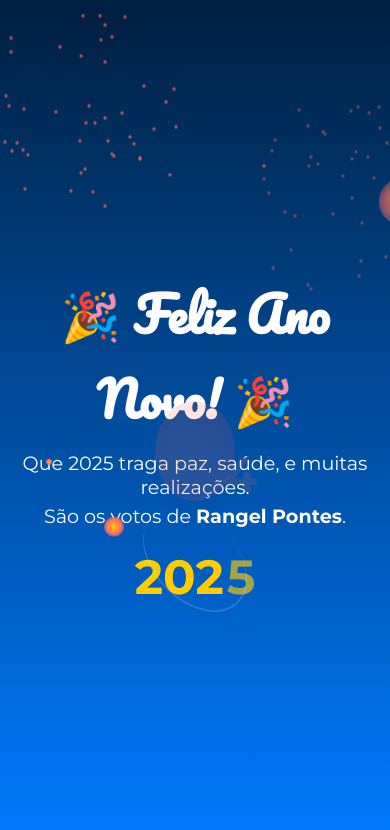
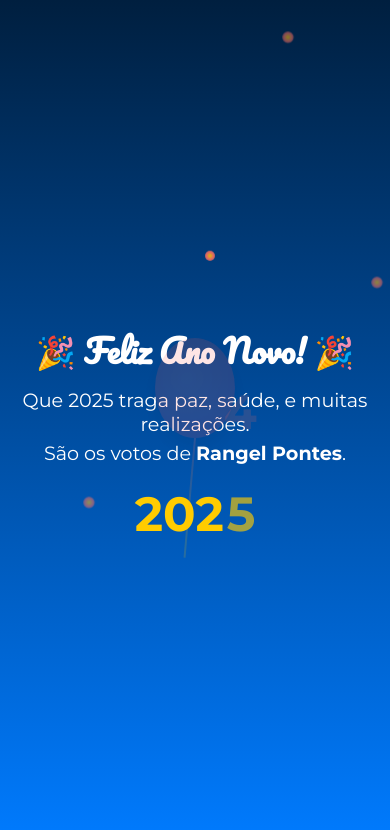
Before and after one commit to mourapontes/Cart-o_Ano_Novo, a plain HTML site: page index.html in a window 390 px wide. Drawn offline with Linux system fonts and the light colour scheme.

Commit message:
style.css

```diff
--- a/style.css
+++ b/style.css
@@ -37,7 +37,6 @@ body {
     display: flex;
     justify-content: center;
     align-items: center;
-    font-family: 'Montserrat', sans-serif;
     font-size: 4rem;
     font-weight: bold;
     margin-top: 20px;
@@ -50,13 +49,12 @@ body {
 }
 
 .ano .troca {
-    position: relative;
     color: #ff6f61;
     animation: sobe-balao 6s ease-in-out forwards;
 }
 
 .ano .fixo {
-    margin-left: -30px; /* Aproxima o número */
+    margin-left: -30px;
     opacity: 0;
     animation: aparece-5 6s ease-in-out forwards;
     color: #ffcc00;
@@ -75,22 +73,50 @@ body {
     animation: sobe-balao 6s ease-in-out forwards;
 }
 
-.ano .balao:after {
+/* Cordão do balão */
+.cordao {
+    position: absolute;
+    width: 3px;
+    height: 120px;
+    background: linear-gradient(to bottom, #ff6f61 10%, #ffcc00 90%);
+    top: 100%;
+    left: 50%;
+    transform: translateX(-50%);
+}
+
+/* Fogos */
+.fogos {
+    position: absolute;
+    top: 0;
+    left: 0;
+    width: 100%;
+    height: 100%;
+    overflow: hidden;
+    pointer-events: none;
+}
+
+.explosao {
+    position: absolute;
+    bottom: 0;
+    left: 50%;
+    width: 10px;
+    height: 10px;
+    background: transparent;
+    border-radius: 50%;
+    animation: explodir 3s ease-in-out infinite;
+}
+
+.explosao:before {
     content: '';
     position: absolute;
-    bottom: -120px;
-    left: 50%;
-    width: 80px;
-    height: 120px;
-    background: transparent;
+    width: 20px;
+    height: 20px;
+    background: radial-gradient(circle, #ffcc00, #ff6f61, transparent);
     border-radius: 50%;
-    border: 2px solid #fff;
-    border-top: none;
-    border-right: none;
-    transform: translateX(-50%) rotate(-45deg);
+    animation: expandir 1s ease-in-out infinite;
 }
 
-/* Animações do ano */
+/* Animações */
 @keyframes sobe-balao {
     0% {
         transform: translateY(100%);
@@ -118,67 +144,6 @@ body {
     }
 }
 
-/* Fogos */
-.fogos {
-    position: absolute;
-    top: 0;
-    left: 0;
-    width: 100%;
-    height: 100%;
-    overflow: hidden;
-    pointer-events: none;
-}
-
-.explosao {
-    position: absolute;
-    bottom: 0;
-    left: 50%;
-    width: 10px;
-    height: 10px;
-    background: transparent;
-    border-radius: 50%;
-    animation: explodir 3s ease-in-out infinite;
-}
-
-.explosao:nth-child(1) {
-    animation-delay: 0.3s;
-    left: 30%;
-}
-
-.explosao:nth-child(2) {
-    animation-delay: 0.6s;
-    left: 50%;
-}
-
-.explosao:nth-child(3) {
-    animation-delay: 0.9s;
-    left: 70%;
-}
-
-/* Cores das explosões */
-.explosao:before, .explosao:after {
-    content: '';
-    position: absolute;
-    width: 20px;
-    height: 20px;
-    background: radial-gradient(circle, #ffcc00, #ff6f61, transparent);
-    border-radius: 50%;
-    animation: expandir 1s ease-in-out infinite;
-}
-
-.explosao:before {
-    top: -30px;
-    left: -30px;
-    animation-delay: 0.2s;
-}
-
-.explosao:after {
-    top: 30px;
-    left: 30px;
-    animation-delay: 0.4s;
-}
-
-/* Animações dos fogos */
 @keyframes explodir {
     0% {
         transform: translateY(0);
@@ -211,7 +176,7 @@ body {
 
 /* Responsividade */
 @media (max-width: 768px) {
-    .mensagem h3 {
+    .mensagem h1 {
         font-size: 2rem;
     }
 
@@ -223,88 +188,58 @@ body {
         font-size: 3rem;
     }
 }
-/* CSS para fogos de artifício */
-
-.fogos {
+.ano .balao {
+    width: 80px;
+    height: 100px;
+    background: radial-gradient(circle at 40% 40%, #ff6f61, #e63946);
+    border-radius: 50%;
     position: absolute;
-    top: 0;
-    left: 0;
-    width: 100%;
-    height: 100%;
-    overflow: hidden;
-    pointer-events: none;
+    top: 50%;
+    left: calc(50% - 40px);
+    box-shadow: 0px 10px 15px rgba(0, 0, 0, 0.3);
+    transform: translateY(100%);
+    animation: sobe-balao 6s ease-in-out forwards;
 }
 
-.explosao {
+/* Cordão do balão */
+.ano .balao::before {
+    content: '';
     position: absolute;
-    bottom: 0;
+    width: 2px;
+    height: 120px;
+    background: linear-gradient(to bottom, #ff6f61 10%, #ffcc00 90%);
+    top: 100%;
     left: 50%;
-    width: 10px;
-    height: 10px;
-    background: transparent;
-    border-radius: 50%;
-    animation: explodir 2s ease-in-out forwards;
+    transform: translateX(-50%);
+    transform-origin: top center;
+    animation: sway 2s ease-in-out infinite;
 }
 
-.explosao:before {
-    content: '';
-    position: absolute;
-    width: 10px;
-    height: 10px;
-    background: radial-gradient(circle, #ffcc00, #ff6f61, transparent);
-    border-radius: 50%;
-    animation: expandir 1s ease-in-out forwards;
+/* Animação de balanço do cordão */
+@keyframes sway {
+    0% {
+        transform: translateX(-50%) rotate(-5deg);
+    }
+    50% {
+        transform: translateX(-50%) rotate(5deg);
+    }
+    100% {
+        transform: translateX(-50%) rotate(-5deg);
+    }
 }
 
-/* Faíscas após explosão */
-.faísca {
-    position: absolute;
-    width: 4px;
-    height: 4px;
-    background: radial-gradient(circle, #ff6f61, transparent);
-    border-radius: 50%;
-    animation: cair 3s linear forwards;
-    opacity: 0;
-}
-
-/* Animações */
-@keyframes explodir {
+/* Animação de subida do balão */
+@keyframes sobe-balao {
     0% {
-        transform: translateY(0);
-        opacity: 1;
+        transform: translateY(100%);
+        opacity: 0;
     }
-    50% {
-        transform: translateY(-50vh);
+    40% {
+        transform: translateY(-50%);
         opacity: 1;
     }
     100% {
-        transform: translateY(-100vh);
+        transform: translateY(-200%);
         opacity: 0;
     }
 }
-
-@keyframes expandir {
-    0% {
-        opacity: 1;
-        transform: scale(0.5);
-    }
-    50% {
-        opacity: 1;
-        transform: scale(2);
-    }
-    100% {
-        opacity: 0;
-        transform: scale(3);
-    }
-}
-
-@keyframes cair {
-    0% {
-        transform: translateY(-50vh);
-        opacity: 1;
-    }
-    100% {
-        transform: translateY(100vh);
-        opacity: 0;
-    }
-}
```
